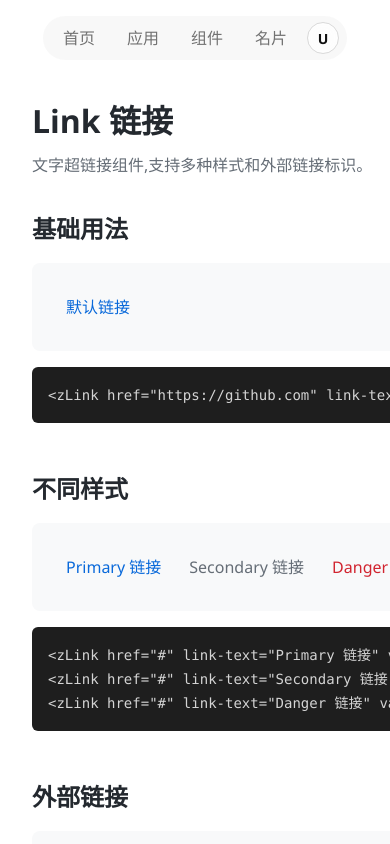
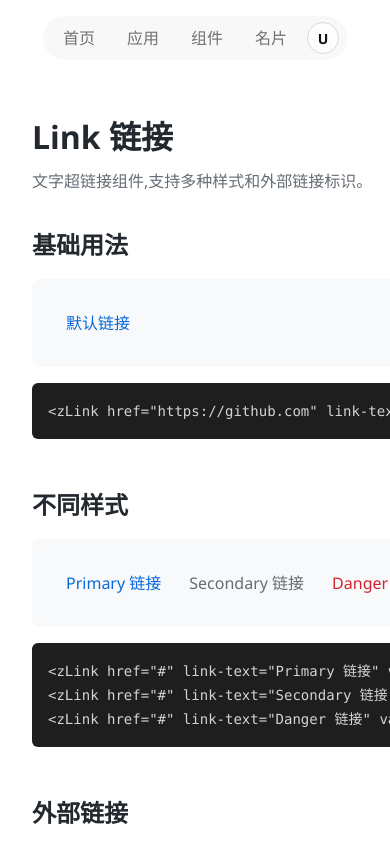
Before and after one commit to UnderHear-tools/UnderHear-Web, a Vue app in the folder UnderHear-frontend/: page /component/link in a window 390 px wide. Shown: the top 844 px of the page. Built offline with nearby package versions, Linux system fonts and the light colour scheme.

Commit message:
优化样式

```diff
--- a/UnderHear-frontend/src/layout/Header.vue
+++ b/UnderHear-frontend/src/layout/Header.vue
@@ -113,6 +113,7 @@ watch(() => route.path, () => {
     top: 1rem;
     width: fit-content;
     margin: 0 auto;
+    margin-top: 1rem;
     border-radius: 24px;
     box-shadow: none;
   }
--- a/UnderHear-frontend/src/module/components/layout/ComponentLayout.vue
+++ b/UnderHear-frontend/src/module/components/layout/ComponentLayout.vue
@@ -120,6 +120,7 @@ const navSections = ref([
   margin-left: 300px;
   margin-right: 300px;
   padding: 2rem;
+  min-height: calc(100vh - 64px);
 }
 
 /* 底部导航 */
```
